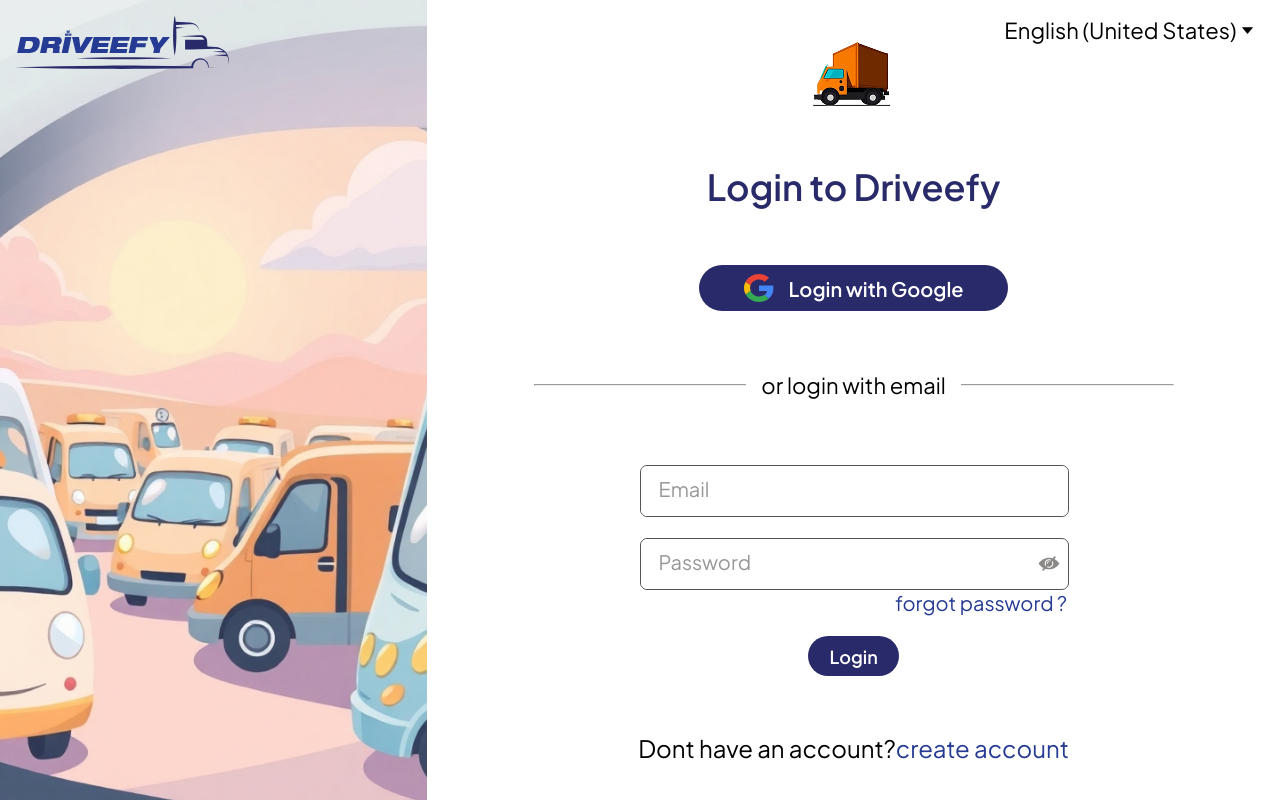
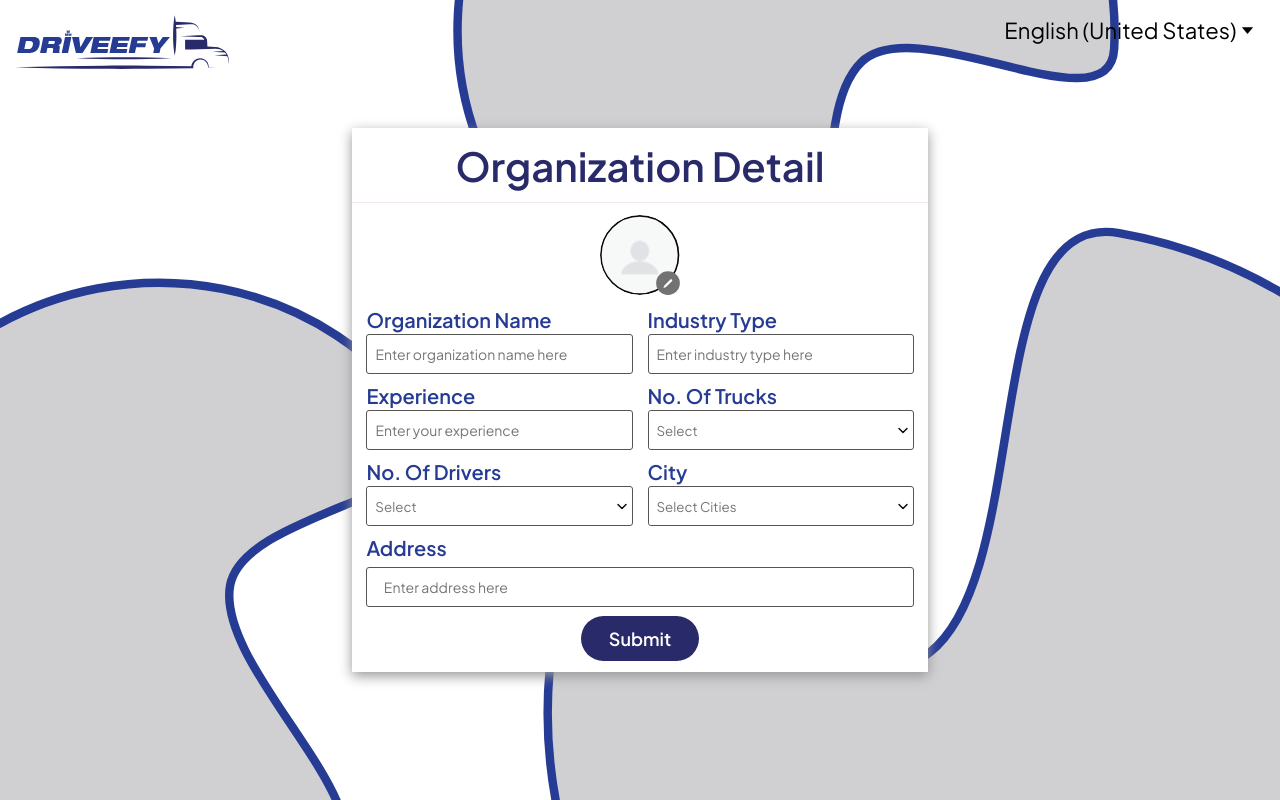
Before and after one commit to driveefy-com/Primary_Product-72738ab8, a React (Vite) app: page /organizationDetail in a window 1280 px wide. Before the commit this address led to /. Built offline with nearby package versions, Linux system fonts and the light colour scheme; what country-state-city would draw is missing.

Commit message:
initial commit

```diff
--- a/src/common/PopUp/popup/PopUpComponent.jsx
+++ b/src/common/PopUp/popup/PopUpComponent.jsx
@@ -1,4 +1,4 @@
-import {  useRef } from "react";
+import { useRef } from "react";
 import "./styles/PopUp.scss";
 import arrow from "../../../assets/icons/PopUpGreaterThanArrow.svg";
 import dp from "../../../assets/icons/ProfilePictureIcon.svg";
@@ -7,32 +7,43 @@
 import AvatarPopUp from "../avatar/AvatarPopUp";
 import { useDispatch, useSelector } from "react-redux";
 import { popUpAction } from "../../../redux/actions/popUpAction";
+
 const PopUpComponent = ({ isOpen, onClose, avatarList }) => {
-  const { img } = useSelector((state) => state.popup);
+  const img = useSelector((state) => state?.popup?.img) || "";
   const [searchParams, setSearchParams] = useSearchParams();
-  const fileInputRef = useRef();
+  const fileInputRef = useRef(null);
   const dispatch = useDispatch();
+
   const handleButtonClick = () => {
-    fileInputRef.current.click();
+    fileInputRef.current?.click();
   };
+
   const setPicture = (item) => {
+    if (item) {
       dispatch(popUpAction(item));
+    }
     setSearchParams({ popup: "false" });
   };
+
   if (!isOpen) return null;
+
   const isAvatarOpen = searchParams.get("avatar") === "true";
+
   const openAvatar = () => {
     setSearchParams({ popup: "true", avatar: "true" });
   };
+
   const closeAvatar = () => {
     setSearchParams({ popup: "true", avatar: "false" });
   };
+
   const handleClick = (e) => {
+    const file = e?.target?.files?.[0];
+    if (!file) return;
 
-    const file = e.target.files[0];
-    if (file) {
     const reader = new FileReader();
     const allowedTypes = ["image/jpeg", "image/png"];
+
     if (!allowedTypes.includes(file.type)) {
       dispatch({
         type: "SET_SNACKBAR_MESSAGE",
@@ -45,18 +56,22 @@
       e.target.value = "";
       return;
     }
+
     reader.onloadend = () => {
       const baseString = reader.result;
+      if (baseString) {
         dispatch({ type: "SET_PROFILE_PICTURE", payload: baseString });
-      };
-      reader.readAsDataURL(file);
       }
     };
+
+    reader.readAsDataURL(file);
+  };
+
   return (
     <div className="organization-pop-up">
-      <img src={cross} alt="" onClick={onClose} className="pop-up-cross" />
+      <img src={cross} alt="Close" onClick={onClose} className="pop-up-cross" />
       <div className="dp-container">
-        <img src={img} alt="" />
+        {img && <img src={img} alt="Profile" />}
       </div>
       <hr />
       <div className="popup-options-container">
@@ -66,14 +81,15 @@
             accept="image/png, image/jpeg"
             ref={fileInputRef}
             onChange={handleClick}
+            hidden
           />
           <p>Upload from device</p>
-          <img src={arrow} alt="" />
+          <img src={arrow} alt="Arrow" />
         </button>
         <hr />
-        <button className="upload-button" style={{}} onClick={openAvatar}>
+        <button className="upload-button" onClick={openAvatar}>
           <p>Select from the avatar</p>
-          <img src={arrow} alt="" />
+          <img src={arrow} alt="Arrow" />
         </button>
         <hr />
         <div className="button-container">
@@ -83,11 +99,7 @@
       </div>
       <div className="avatar-container">
         {isAvatarOpen && (
-          <AvatarPopUp
-            isOpen={isAvatarOpen}
-            onClose={closeAvatar}
-            avatarList={avatarList}
-          />
+          <AvatarPopUp isOpen={isAvatarOpen} onClose={closeAvatar} avatarList={avatarList} />
         )}
       </div>
     </div>
--- a/src/common/form/FormComponents.jsx
+++ b/src/common/form/FormComponents.jsx
@@ -14,12 +14,12 @@
   const [Focused, setFocused] = useState(false);
   const [isOpen, setisOpen] = useState(false);
   const [tagValue, settagValue] = useState("");
-  const options = formData.options;
+  const options = formData?.options || [];
   const [filteredOptions, setfilteredOptions] = useState(options);
   const [isEyeOpen, setisEyeOpen] = useState(false);
+  const [selectedIndex, setSelectedIndex] = useState(null);
+  const [formType, setformType] = useState(formData?.type || "text");
 
-  const [selectedIndex, setSelectedIndex] = useState(null);
-  const [formType, setformType] = useState(formData.type);
   const handleChange = (e) => {
     setisOpen(true);
     settagValue(e.target.value);
@@ -28,155 +28,95 @@
     );
     setfilteredOptions(filteredData);
   };
+
   const toggleDropdown = () => {
     setisOpen(!isOpen);
   };
+
   const handleClick = (item, index) => {
     settagValue(item);
     setSelectedIndex(index);
   };
-  const handleEyeOpen = () => {
+
+  const handleEyeToggle = () => {
     setisEyeOpen(!isEyeOpen);
-    setformType("password");
+    setformType(isEyeOpen ? "password" : "text");
   };
-  const handleEyeClose = () => {
-    setisEyeOpen(!isEyeOpen);
-    setformType("text");
-  };
-  switch (formData.inputType) {
+
+  switch (formData?.inputType) {
     case "movePlaceholderUp": {
-      if (formData.type == "password") {
       return (
         <div className="input-container">
           <input
             name={formData.name}
             type={formType}
             required
-              value={value}
-              className={`input-field ${Focused ? "focused" : ""}`}
-              onFocus={() => setFocused(true)}
-              onBlur={(e) => setFocused(e.target.value !== "")}
-              onChange={onChange}
-            />
-
-            <div className="placeholder">{t(formData.placeholder)}</div>
-            {isEyeOpen ? (
-              <img
-                className="password-eye"
-                src={EyeOpen}
-                onClick={handleEyeOpen}
-              />
-            ) : (
-              <img
-                src={EyeClose}
-                className="password-eye"
-                onClick={handleEyeClose}
-              />
-            )}
-          </div>
-        );
-      } else {
-        return (
-          <div className="input-container">
-            <input
-              name={formData.name}
-              type={formData.type}
-              required
-              value={value}
+            value={value || ""}
             className={`input-field ${Focused ? "focused" : ""}`}
             onFocus={() => setFocused(true)}
             onBlur={(e) => setFocused(e.target.value !== "")}
             onChange={onChange}
           />
           <div className="placeholder">{t(formData.placeholder)}</div>
+          <img
+            className="password-eye"
+            src={isEyeOpen ? EyeOpen : EyeClose}
+            onClick={handleEyeToggle}
+            alt="toggle visibility"
+          />
         </div>
       );
     }
-    }
     case "text": {
-      if (formData.type == "password") {
       return (
         <div className="input-container">
           <input
             className="input-field"
-              name={formData.name}
+            name={formData?.name}
             type={formType}
             required
-              placeholder={t(formData.placeholder)}
+            placeholder={t(formData?.placeholder) || ""}
             onChange={onChange}
           />
-            {isEyeOpen ? (
+          {formData?.type === "password" && (
             <img
               className="password-eye"
-                src={EyeOpen}
-                onClick={handleEyeOpen}
-              />
-            ) : (
-              <img
-                src={EyeClose}
-                className="password-eye"
-                onClick={handleEyeClose}
+              src={isEyeOpen ? EyeOpen : EyeClose}
+              onClick={handleEyeToggle}
+              alt="toggle visibility"
             />
           )}
         </div>
       );
-      } else {
-        return (
-          <div className="input-container">
-            <input
-              className="input-field"
-              name={formData.name}
-              type={formData.type}
-              required
-              placeholder={t(formData.placeholder)}
-              onChange={onChange}
-            />
-          </div>
-        );
-      }
     }
     case "dropdown":
       return (
-        <ClickAwayListener onClickAway={() =>setisOpen(false)}>
+        <ClickAwayListener onClickAway={() => setisOpen(false)}>
           <div className="input-organization" onClick={toggleDropdown}>
             <div className="input-dropdown">
               <input
                 type="text"
                 onChange={handleChange}
                 value={tagValue}
-              name={formData.name}
+                name={formData?.name}
                 autoComplete="off"
-              placeholder={t(formData.placeholder)}
+                placeholder={t(formData?.placeholder) || ""}
               />
               {isOpen && (
                 <div className="dropdown-select">
-                {filteredOptions.map((item, index) => {
-                  return (
+                  {filteredOptions.map((item, index) => (
                     <div
                       className="dropdown-option"
                       key={index}
                       onClick={() => handleClick(item, index)}
                     >
-                      {selectedIndex === index ? (
-                        <img src={blueCheck} alt="" />
-                      ) : (
-                        <img src={check} alt="" />
-                      )}
-                      {selectedIndex === index ? (
-                        <p style={{ color: "#4285f4" }}>{item}</p>
-                      ) : (
-                        <p>{item}</p>
-                      )}
+                      <img src={selectedIndex === index ? blueCheck : check} alt="" />
+                      <p style={selectedIndex === index ? { color: "#4285f4" } : {}}>{item}</p>
                     </div>
-                  );
-                })}
+                  ))}
                 </div>
               )}
-            {isOpen ? (
-              <img src={arrowUp} alt="" />
-            ) : (
-              <img src={arrowDown} alt="" />
-            )}
+              <img src={isOpen ? arrowUp : arrowDown} alt="toggle dropdown" />
             </div>
           </div>
         </ClickAwayListener>
@@ -186,15 +126,15 @@
         <div className="input-organization">
           <input
             className="input-smaller-field"
-            name={formData.name}
-            type={formData.type}
+            name={formData?.name}
+            type={formData?.type || "text"}
             required
-            placeholder={t(formData.placeholder)}
+            placeholder={t(formData?.placeholder) || ""}
             onChange={onChange}
           />
         </div>
       );
     default:
-      return <input />;
+      return <input name={formData?.name} type={formData?.type || "text"} />;
   }
 };
--- a/src/login_signup/organizationDetail/OrganizationDetail.jsx
+++ b/src/login_signup/organizationDetail/OrganizationDetail.jsx
@@ -7,51 +7,62 @@
 import PopUpComponent from "../../common/PopUp/popup/PopUpComponent";
 import { useTranslation } from "react-i18next";
 import { useSelector } from "react-redux";
-import pen from '../../assets/icons/editProfilePictureIcon.svg'
+import pen from "../../assets/icons/editProfilePictureIcon.svg";
+
 export const OrganizationDetail = () => {
   const [searchParams, setSearchParams] = useSearchParams();
-  const {t}=useTranslation();
-  const isPopupOpen = searchParams.get("popup") === 'true';
-const {img}=useSelector(state=>state.popup);
+  const { t } = useTranslation();
+  const isPopupOpen = searchParams.get("popup") === "true";
+  const img = useSelector((state) => state?.popup?.img) || ""; // Ensure safe access
+
   const openPopup = () => {
-    setSearchParams({ popup: 'true' });
+    setSearchParams({ popup: "true" });
   };
+
   const closePopup = () => {
-
     setSearchParams({});
   };
+
   return (
     <div className="organization-main-container">
       <div className="driveefy-logo">
-        <img src={driveefylogo} alt="" />
+        <img src={driveefylogo} alt="Driveefy Logo" />
       </div>
 
       <div className="organization-text-container">
-        <div className="organization-title-container" >
-          <h1>{t('organizationDetail.title')}</h1>
+        <div className="organization-title-container">
+          <h1>{t("organizationDetail.title")}</h1>
         </div>
         <div className="organization-photo-container">
-          <div className="organization-dp-container" style={{ backgroundImage: `url(${img})` }}></div>
-          <img src={pen} className="organization-pen-icon" alt="" onClick={openPopup}/>
+          <div
+            className="organization-dp-container"
+            style={{ backgroundImage: img ? `url(${img})` : "none" }}
+          ></div>
+          <img
+            src={pen}
+            className="organization-pen-icon"
+            alt="Edit Profile"
+            onClick={openPopup}
+          />
         </div>
         <div className="pop-up-container">
-        <PopUpComponent isOpen={isPopupOpen} onClose={closePopup} avatarList={organizationDetailAvatarList}/>
+          <PopUpComponent isOpen={isPopupOpen} onClose={closePopup} avatarList={organizationDetailAvatarList} />
         </div>
         <form action="" className="organization-form-container">
-          {organizationDetail.map((item, index) => {
-            return (
+          {Array.isArray(organizationDetail) && organizationDetail.map((item, index) => (
+            item ? (
               <div key={index} className="grid-item">
-                <h1>{item.name}</h1>
+                <h1>{item.name || ""}</h1>
                 <FormComponents
                   key={index}
                   formData={item}
                   onChange={() => {}}
                 />
               </div>
-            );
-          })}
+            ) : null
+          ))}
           <div className="organization-submit-button-container">
-            <SubmitButton text={"Submit"} />
+            <SubmitButton text="Submit" />
           </div>
         </form>
       </div>
--- a/src/routes/PrivateRoute.jsx
+++ b/src/routes/PrivateRoute.jsx
@@ -1,7 +1,8 @@
 import { Navigate, Outlet } from "react-router-dom";
 
 const PrivateRoute = ({ isAuthenticated }) => {
-  return isAuthenticated ? <Outlet /> : <Navigate to="/" />;
+  // return isAuthenticated ? <Outlet /> : <Navigate to="/" />;
+  return <Outlet />;
 };
 
 export default PrivateRoute;
```
Also changed, not shown: src/App.jsx (+14 -11 lines). Lines whose indentation alone changed are shown as unchanged.
